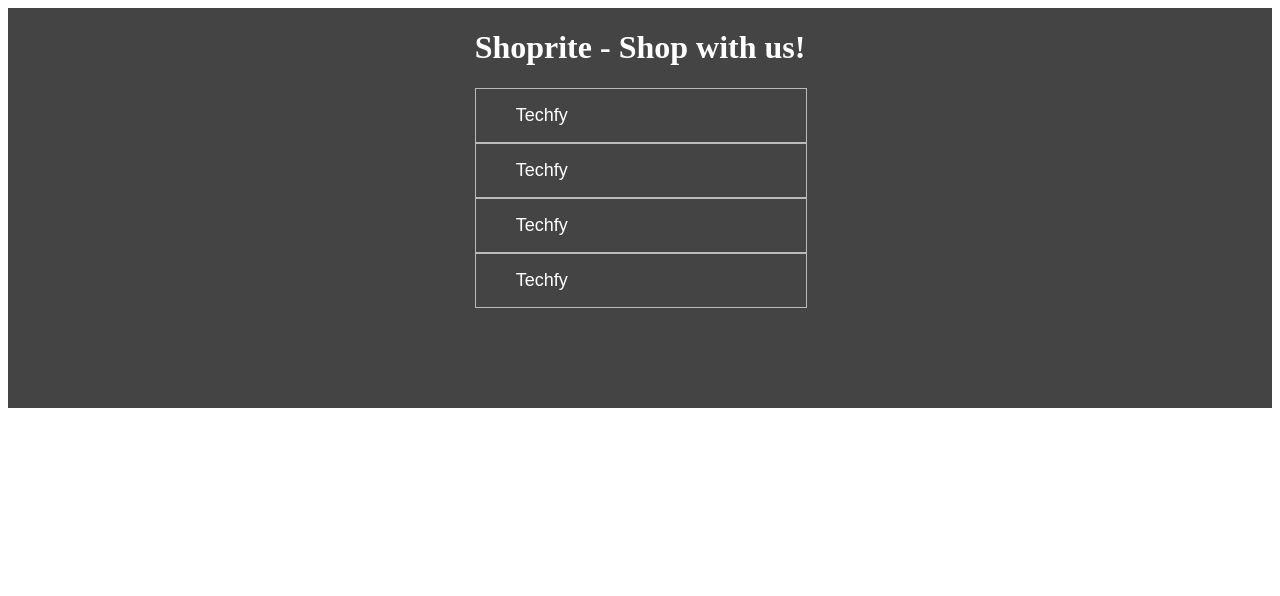
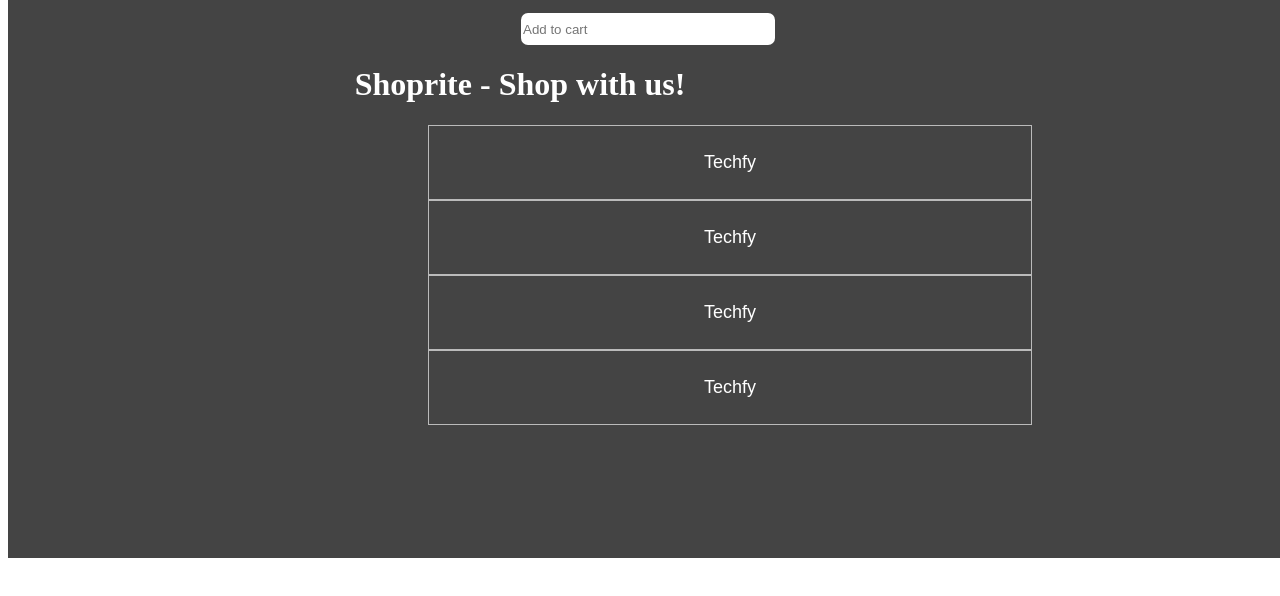
Before and after one commit to ZachyDev/Vue-School---Master-Vue-Bootcamp, a Vue app: page / in a window 1280 px wide. Shown: the top 596 px of the page. Built offline with nearby package versions, Linux system fonts and the light colour scheme.

Commit message:
added shoplist & shoplist items component✅✅

```diff
--- a/src/App.vue
+++ b/src/App.vue
@@ -1,5 +1,6 @@
 <template>
   <div class="app">
+    <input type="text" v-model="addToCart" placeholder="Add to cart">
     <ShopStore :shoplists="shoplists"/>
   </div>
 </template>
@@ -13,6 +14,7 @@
   },
   data() {
     return {
+      addToCart: '',
       shoplists: [
 
         {
@@ -47,10 +49,20 @@
 
 <style scoped>
   .app{
-    background-color: #444;
+    background: #444;
     width: 100%;
-    height: 50vh;
+    height: 70vh;
+    max-width: 100%;
+    position: absolute;
+    margin-top: -10px;
+  }
+  .app input[type="text"] {
     display: flex;
-    justify-content: center;
+    width: 250px;
+    height: 30px;
+    margin:15px auto;
+    outline: none;
+    border:none;
+    border-radius: 7px;
   }
 </style>
--- a/src/components/ShopListItems.vue
+++ b/src/components/ShopListItems.vue
@@ -16,9 +16,12 @@
 <style scoped>
     .list-items {
         border: 1px solid #bbb;
-        width: 100%;
         display: flex;
-        justify-content: start;
+        margin-left: 420px;
+        justify-content: center;
+    }
+    ul {
+        padding: 10px;
     }
     .list-items li {
         color: #fff;
--- a/src/components/ShopStore.vue
+++ b/src/components/ShopStore.vue
@@ -22,7 +22,19 @@
 </script>
 
 <style scoped>
+    .shoplist {
+        width: 80%;
+    }
     .shoplist h1 {
         color: #fff;
+        display: flex;
+        justify-content: center;
+    }
+    .shoplist input[type="text"] {
+        border:none;
+        padding: 10px;
+        width: 500px;
+        display: flex;
+        margin-bottom:30px;
     }
 </style>
```
